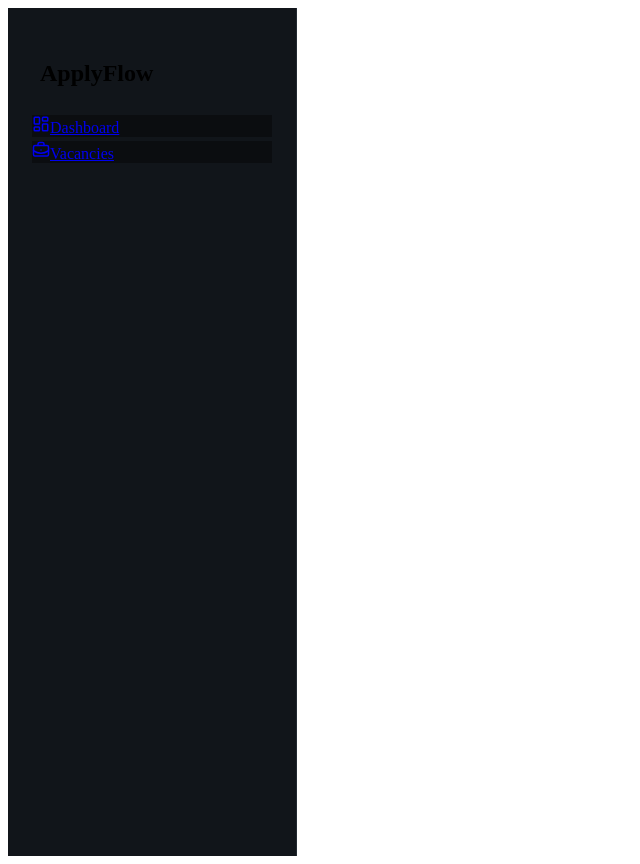
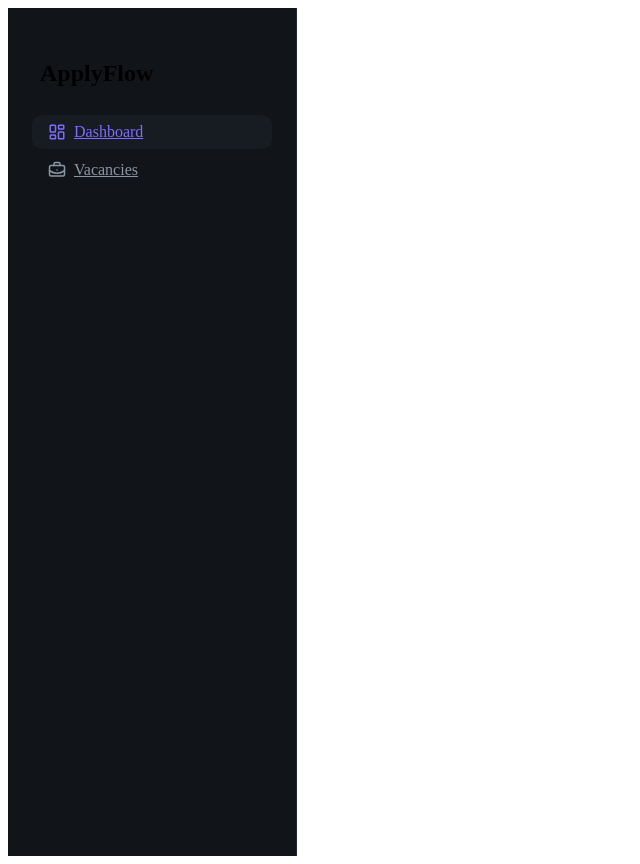
Before and after one commit to SHADrussed/apply-flow, a React (Vite) app: page / in a window 1280 px wide. Shown: the whole page, without its empty margins (0-640 px from the left). Built offline with nearby package versions, Linux system fonts and the light colour scheme.

Commit message:
Sidebar: final

```diff
--- a/src/components/Sidebar/Sidebar.jsx
+++ b/src/components/Sidebar/Sidebar.jsx
@@ -15,12 +15,12 @@ export default function Sidebar() {
           <h2>ApplyFlow</h2>
         </LogoBlock>
         <NavigationBlock>
-          <NavigationLink to={"/"}>
+          <NavigationLink to="/" end>
             <LayoutDashboard size={18} />
             <span>Dashboard</span>
           </NavigationLink>
 
-          <NavigationLink to={"vacancies"}>
+          <NavigationLink to="/vacancies">
             <BriefcaseBusiness size={18} />
             <span>Vacancies</span>
           </NavigationLink>
--- a/src/components/Sidebar/Sidebar.styled.js
+++ b/src/components/Sidebar/Sidebar.styled.js
@@ -1,12 +1,6 @@
 import styled from "styled-components";
 import { theme } from "../../styles/theme";
 import { NavLink } from "react-router-dom";
-
-export const IconBlock = styled.img`
-  display: flex;
-  flex-wrap: wrap;
-  height: 25px;
-`;
 
 export const SidebarBlock = styled.div`
   width: 240px;
@@ -25,8 +19,19 @@ export const NavigationBlock = styled.div`
   gap: ${theme.spacing.xs};
 `;
 export const NavigationLink = styled(NavLink)`
-  background-color: ${theme.colors.background};
+  display: flex;
+  align-items: center;
+  gap: ${theme.spacing.sm};
+
+  padding: ${theme.spacing.sm} ${theme.spacing.md};
+  border-radius: ${theme.radius.md};
+
+  color: ${theme.colors.textMuted};
   &:hover {
+    background-color: ${theme.colors.surfaceHover};
+    color: ${theme.colors.text};
+  }
+  &.active {
     background-color: ${theme.colors.surfaceHover};
     color: ${theme.colors.accent};
   }
```
